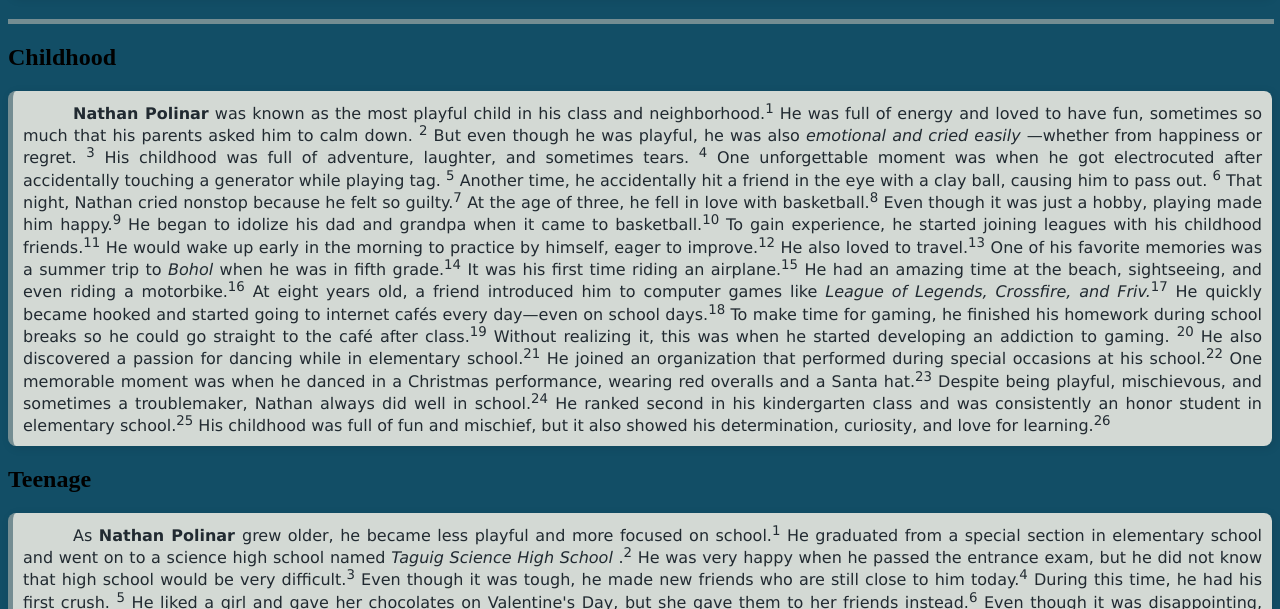
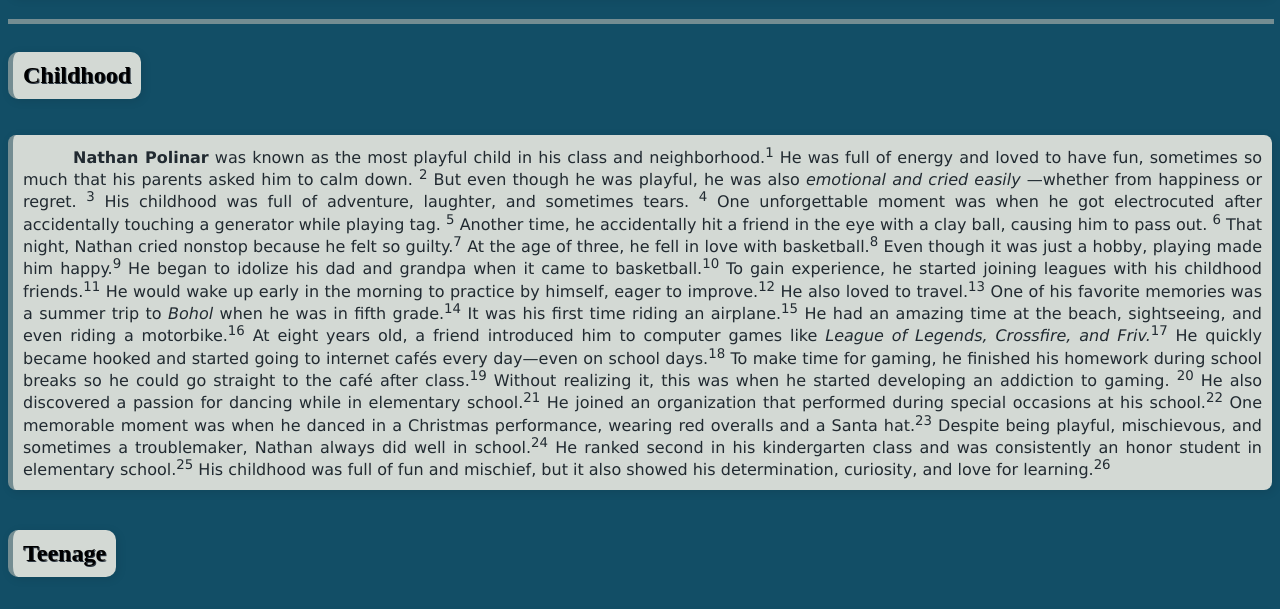
Before and after one commit to akakejie/akakejie.github.io, a plain HTML site: page index.html in a window 1280 px wide. Shown: the part 130-739 px from the top of the page. Drawn offline with Linux system fonts and the light colour scheme.

Commit message:
Update stylesheet.css

```diff
--- a/stylesheet.css
+++ b/stylesheet.css
@@ -20,6 +20,17 @@ h1
         border-radius: 10px;
         box-shadow: 2px 2px 10px rgba(0, 0, 0, 0.1);
 }
+h2
+{
+        text-shadow: 1px 1px #2E3944;
+        background: #D3D9D4;
+        padding: 10px;
+        border-radius: 10px;
+        box-shadow: 2px 2px 10px rgba(0, 0, 0, 0.1);
+        border-left: 5px solid #748D92;
+        display: inline-block;
+}
+
 
 body
 {
```
